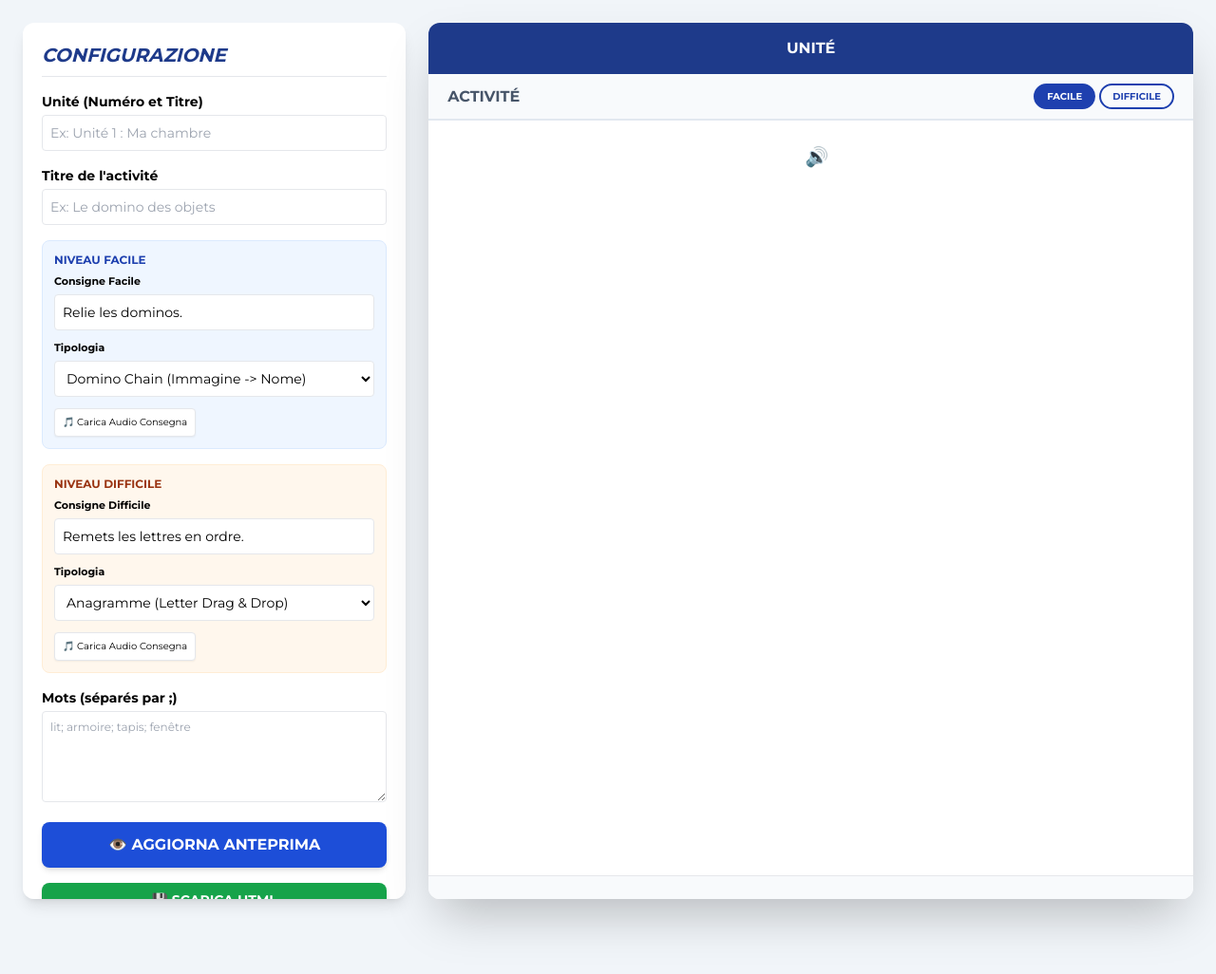
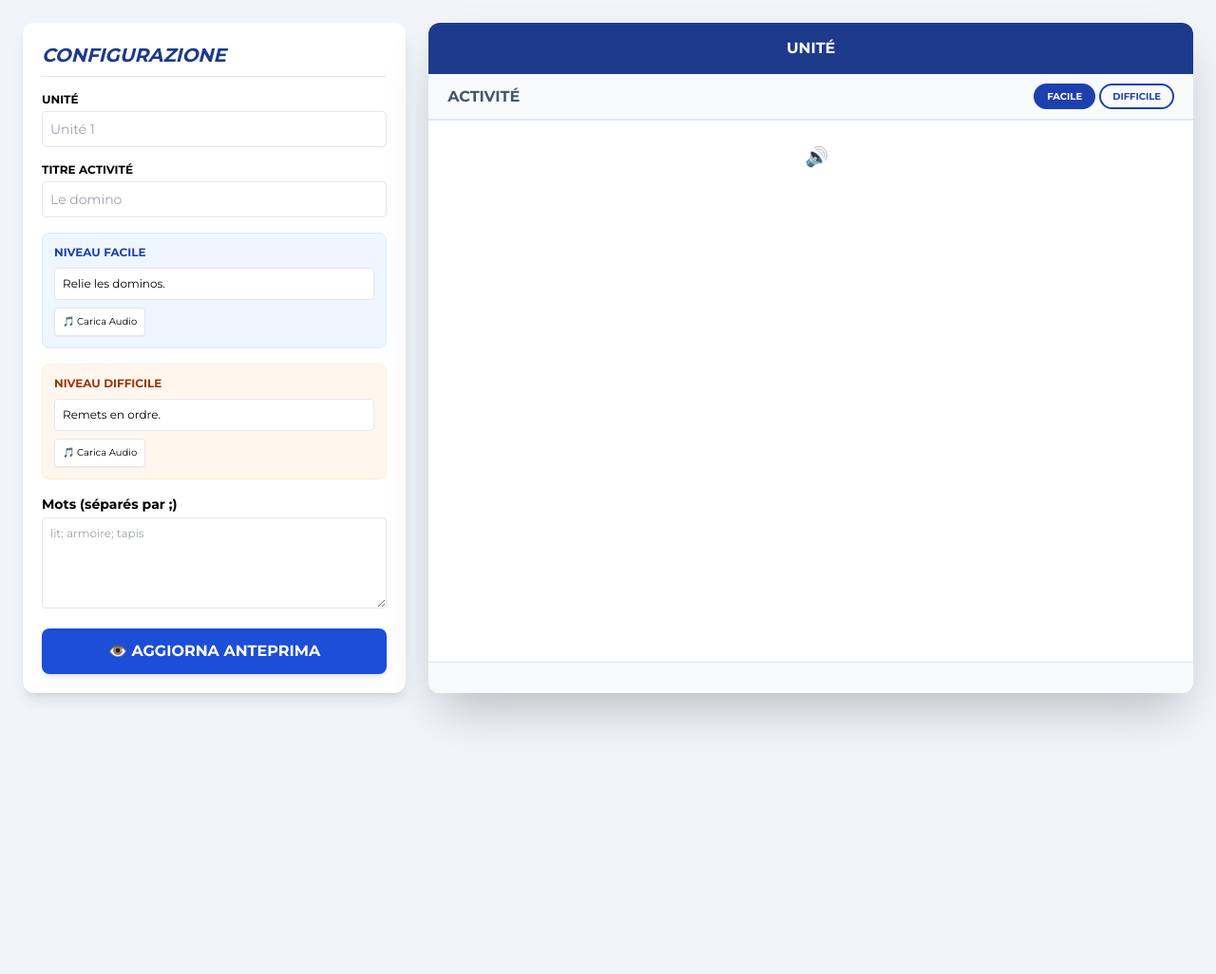
Before and after one commit to pietroputignano/strumento-didattico-ai, a Flask app: page / in a window 1280 px wide. Shown: the whole page at 95% size. Run offline with Flask 3, Linux system fonts and the light colour scheme; some libraries are stand-ins or nearby versions.

Commit message:
Update index.html

```diff
--- a/templates/index.html
+++ b/templates/index.html
@@ -29,53 +40,28 @@
             <h2 class="text-xl font-bold text-blue-900 border-b pb-2 uppercase italic">Configurazione</h2>
 
             <div class="space-y-4 text-sm">
-                <div>
-                    <p class="font-bold mb-1">Unité (Numéro et Titre)</p>
-                    <input id="in-unite" type="text" class="w-full p-2 border rounded" placeholder="Ex: Unité 1 : Ma chambre">
+                <div><p class="font-bold mb-1 uppercase text-xs">Unité</p><input id="in-unite" type="text" class="w-full p-2 border rounded" placeholder="Unité 1"></div>
+                <div><p class="font-bold mb-1 uppercase text-xs">Titre Activité</p><input id="in-activite" type="text" class="w-full p-2 border rounded" placeholder="Le domino"></div>
+
+                <div class="p-3 bg-blue-50 rounded-lg border border-blue-100">
+                    <p class="font-bold text-xs text-blue-800 uppercase mb-2">Niveau Facile</p>
+                    <input id="con-f" type="text" class="w-full p-2 border rounded mb-2 text-xs" value="Relie les dominos.">
+                    <button onclick="pickAud('con-f')" class="text-[10px] bg-white border px-2 py-1 rounded shadow-sm">🎵 Carica Audio</button>
                 </div>
 
-                <div>
-                    <p class="font-bold mb-1">Titre de l'activité</p>
-                    <input id="in-activite" type="text" class="w-full p-2 border rounded" placeholder="Ex: Le domino des objets">
+                <div class="p-3 bg-orange-50 rounded-lg border border-orange-100">
+                    <p class="font-bold text-xs text-orange-800 uppercase mb-2">Niveau Difficile</p>
+                    <input id="con-d" type="text" class="w-full p-2 border rounded mb-2 text-xs" value="Remets en ordre.">
+                    <button onclick="pickAud('con-d')" class="text-[10px] bg-white border px-2 py-1 rounded shadow-sm">🎵 Carica Audio</button>
                 </div>
 
-                <div class="p-3 bg-blue-50 rounded-lg border border-blue-100 space-y-3">
-                    <div>
-                        <p class="font-bold mb-1 uppercase text-xs text-blue-800">Niveau Facile</p>
-                        <p class="font-bold text-[11px] mb-1">Consigne Facile</p>
-                        <input id="con-f" type="text" class="w-full p-2 border rounded mb-2" value="Relie les dominos.">
-                        <p class="font-bold text-[11px] mb-1">Tipologia</p>
-                        <select id="type-f" class="w-full p-2 border rounded bg-white">
-                            <option value="domino">Domino Chain (Immagine -> Nome)</option>
-                        </select>
-                    </div>
-                    <button onclick="pickAud('con-f')" class="text-[10px] bg-white border px-2 py-1 rounded shadow-sm hover:bg-gray-50">🎵 Carica Audio Consegna</button>
-                </div>
-
-                <div class="p-3 bg-orange-50 rounded-lg border border-orange-100 space-y-3">
-                    <div>
-                        <p class="font-bold mb-1 uppercase text-xs text-orange-800">Niveau Difficile</p>
-                        <p class="font-bold text-[11px] mb-1">Consigne Difficile</p>
-                        <input id="con-d" type="text" class="w-full p-2 border rounded mb-2" value="Remets les lettres en ordre.">
-                        <p class="font-bold text-[11px] mb-1">Tipologia</p>
-                        <select id="type-d" class="w-full p-2 border rounded bg-white">
-                            <option value="anagramme">Anagramme (Letter Drag & Drop)</option>
-                        </select>
-                    </div>
-                    <button onclick="pickAud('con-d')" class="text-[10px] bg-white border px-2 py-1 rounded shadow-sm hover:bg-gray-50">🎵 Carica Audio Consegna</button>
-                </div>
-
-                <div>
-                    <p class="font-bold mb-1">Mots (séparés par ;)</p>
-                    <textarea id="items-list" class="w-full h-24 p-2 border rounded text-xs" placeholder="lit; armoire; tapis; fenêtre"></textarea>
-                </div>
+                <div><p class="font-bold mb-1">Mots (séparés par ;)</p><textarea id="items-list" class="w-full h-24 p-2 border rounded text-xs" placeholder="lit; armoire; tapis"></textarea></div>
             </div>
 
             <button onclick="updatePreview()" class="w-full bg-blue-700 text-white py-3 rounded-lg font-bold shadow-md hover:bg-blue-800 transition">👁️ AGGIORNA ANTEPRIMA</button>
-            <button onclick="downloadGame()" class="w-full bg-green-600 text-white py-2 rounded-lg font-bold text-sm shadow-md">💾 SCARICA HTML</button>
         </div>
 
-        <div class="lg:w-2/3 bg-white rounded-xl shadow-2xl overflow-hidden flex flex-col min-h-[550px]">
+        <div class="lg:w-2/3 bg-white rounded-xl shadow-2xl overflow-hidden flex flex-col min-h-[580px]">
             <div id="res-unite" class="h-unite">UNITÉ</div>
             <div class="h-activite flex justify-between items-center">
                 <span id="txt-activite">ACTIVITÉ</span>
@@ -87,7 +73,7 @@
 
             <div class="p-6 flex-grow flex flex-col items-center">
                 <div class="flex items-center gap-3 mb-6">
-                    <p id="res-consigne" class="italic text-gray-600 text-center font-medium"></p>
+                    <p id="res-consigne" class="italic text-gray-600 font-medium"></p>
                     <button onclick="playAud('consigne')" class="text-blue-600 text-xl transition active:scale-125">🔊</button>
                 </div>
 
@@ -95,7 +81,7 @@
                 <div id="options-pool" class="mt-8 flex flex-wrap justify-center gap-3 w-full"></div>
             </div>
 
-            <div id="step-nav" class="p-3 bg-slate-50 border-t flex justify-center gap-1 flex-wrap"></div>
+            <div id="step-nav" class="p-4 bg-slate-50 border-t flex justify-center gap-2 flex-wrap"></div>
         </div>
     </div>
 
@@ -105,13 +91,15 @@
     <script>
         let items = [];
         let curLvl = 'f', curStep = 0;
-        let dbImg = {}, dbAud = {};
+        let dbImg = {}, dbAud = {}, stepStatus = []; // stepStatus terrà traccia di 'completed'
         let activeKey = "";
 
         function updatePreview() {
             items = document.getElementById('items-list').value.split(';').map(i=>i.trim()).filter(i=>i!=="");
             document.getElementById('res-unite').innerText = document.getElementById('in-unite').value || "UNITÉ";
             document.getElementById('txt-activite').innerText = document.getElementById('in-activite').value || "ACTIVITÉ";
+            // Inizializza lo stato degli step come non completati
+            stepStatus = new Array(items.length).fill(false);
             if(items.length > 0) loadStep(0);
         }
 
@@ -126,10 +114,7 @@
                 document.getElementById('res-consigne').innerText = document.getElementById('con-f').value;
                 stage.innerHTML = `
                     <div class="flex flex-col md:flex-row items-center gap-4">
-                        <div class="domino-tile opacity-50 bg-slate-100">
-                            <div class="tile-img">?</div>
-                            <div class="tile-text">${word}</div>
-                        </div>
+                        <div class="domino-tile opacity-50 bg-slate-50"><div class="tile-img">?</div><div class="tile-text">${word}</div></div>
                         <div class="text-2xl text-blue-300 rotate-90 md:rotate-0">➜</div>
                         <div id="drop-zone" class="drop-target">TRASCINA QUI</div>
                     </div>
@@ -144,11 +129,9 @@
                 new Sortable(document.getElementById('drop-zone'), {
                     group: 'domino',
                     onAdd: function(evt) {
-                        const draggedWord = evt.item.getAttribute('data-word');
-                        const nextRequired = items[curStep + 1] || items[0];
-                        if(draggedWord === nextRequired) {
-                            confetti();
-                            setTimeout(() => { if(curStep < items.length-1) loadStep(curStep+1); else alert("BRAVO !"); }, 1000);
+                        const dragged = evt.item.getAttribute('data-word');
+                        if(dragged === (items[curStep + 1] || items[0])) {
+                            completeStep();
                         } else { alert("Riprova!"); evt.item.remove(); }
                     }
                 });
@@ -161,28 +144,43 @@
                         <div class="w-32 h-32 border-4 border-blue-900 rounded-xl overflow-hidden bg-white shadow-lg" onclick="pickImg('${word}')">
                             ${dbImg[word]?`<img src="${dbImg[word]}" class="w-full h-full object-contain">`:'📷'}
                         </div>
-                        <div class="flex flex-wrap justify-center gap-2">
-                            ${word.split('').map(()=>`<div class="w-10 h-10 border-2 border-dashed border-blue-300 rounded flex items-center justify-center font-bold bg-white"></div>`).join('')}
-                        </div>
-                        <div class="flex flex-wrap justify-center gap-2 mt-4">
-                            ${shuffled.map(l => `<div class="letter-tile">${l.toUpperCase()}</div>`).join('')}
+                        <div class="flex gap-2" onclick="completeStep()" style="cursor:pointer">
+                            <p class="text-xs text-gray-400">(Simulazione: clicca qui per validare l'anagramma)</p>
                         </div>
                     </div>
                 `;
             }
         }
 
+        function completeStep() {
+            confetti();
+            stepStatus[curStep] = true; // Segna come completato
+            renderNav();
+            setTimeout(() => {
+                if(curStep < items.length - 1) loadStep(curStep + 1);
+                else alert("BRAVO ! HAI FINITO !");
+            }, 1000);
+        }
+
         function renderNav() {
             const nav = document.getElementById('step-nav');
-            nav.innerHTML = items.map((_, i) => `<div class="step-pill ${i===curStep?'active':''}">${i+1}</div>`).join('');
+            nav.innerHTML = items.map((_, i) => {
+                let classes = "step-pill";
+                if(i === curStep) classes += " active";
+                if(stepStatus[i]) classes += " completed";
+                return `<div class="${classes}" onclick="loadStep(${i})">${i+1}</div>`;
+            }).join('');
         }
 
-        function switchLevel(l) {
-            curLvl = l;
-            document.getElementById('btn-f').className = l==='f' ? 'px-3 py-1 rounded-full text-[10px] font-bold border-2 border-blue-800 bg-blue-800 text-white' : 'px-3 py-1 rounded-full text-[10px] font-bold border-2 border-blue-800 text-blue-800';
-            document.getElementById('btn-d').className = l==='d' ? 'px-3 py-1 rounded-full text-[10px] font-bold border-2 border-blue-800 bg-blue-800 text-white' : 'px-3 py-1 rounded-full text-[10px] font-bold border-2 border-blue-800 text-blue-800';
-            updatePreview();
+        function playAud(type) {
+            const key = type === 'consigne' ? (curLvl === 'f' ? 'con-f' : 'con-d') : items[curStep];
+            if(dbAud[key]) { new Audio(dbAud[key]).play(); }
+            else {
+                const msg = new SpeechSynthesisUtterance(type === 'consigne' ? document.getElementById(key).value : items[curStep]);
+                msg.lang = 'fr-FR'; window.speechSynthesis.speak(msg);
+            }
         }
+
         function pickImg(k) { activeKey = k; document.getElementById('imgInp').click(); }
         function pickAud(k) { activeKey = k; document.getElementById('audInp').click(); }
         function saveImg(e) {
@@ -192,40 +190,14 @@
         }
         function saveAud(e) {
             const r = new FileReader();
-            r.onload = (ev) => { dbAud[activeKey] = ev.target.result; };
+            r.onload = (ev) => { dbAud[activeKey] = ev.target.result; alert("Audio salvato!"); };
             r.readAsDataURL(e.target.files[0]);
         }
-        function playAud(type) {
-            // Se il tipo è 'consigne', cerchiamo la chiave specifica (con-f o con-d)
-            const key = type === 'consigne' ? (curLvl === 'f' ? 'con-f' : 'con-d') : activeKey;
-
-            console.log("Tentativo riproduzione per chiave:", key); // Debug in console
-
-            if (dbAud[key]) {
-                // Se esiste l'MP3 caricato, lo riproduciamo
-                const audio = new Audio(dbAud[key]);
-                audio.play().catch(e => console.error("Errore riproduzione MP3:", e));
-            } else {
-                // Altrimenti usiamo la sintesi vocale
-                const textSource = type === 'consigne' ? document.getElementById(key).value : items[curStep];
-                const msg = new SpeechSynthesisUtterance(textSource);
-                msg.lang = 'fr-FR';
-                window.speechSynthesis.speak(msg);
-            }
-        }
-
-        // Funzione per salvare l'audio caricato
-        function saveAud(e) {
-            const file = e.target.files[0];
-            if (!file) return;
-
-            const reader = new FileReader();
-            reader.onload = (ev) => {
-                dbAud[activeKey] = ev.target.result;
-                console.log("Audio salvato per:", activeKey); // Conferma caricamento
-                alert("Audio caricato correttamente per: " + activeKey);
-            };
-            reader.readAsDataURL(file);
+        function switchLevel(l) {
+            curLvl = l;
+            document.getElementById('btn-f').className = l==='f' ? 'px-3 py-1 rounded-full text-[10px] font-bold border-2 border-blue-800 bg-blue-800 text-white' : 'px-3 py-1 rounded-full text-[10px] font-bold border-2 border-blue-800 text-blue-800';
+            document.getElementById('btn-d').className = l==='d' ? 'px-3 py-1 rounded-full text-[10px] font-bold border-2 border-blue-800 bg-blue-800 text-white' : 'px-3 py-1 rounded-full text-[10px] font-bold border-2 border-blue-800 text-blue-800';
+            updatePreview();
         }
     </script>
 </body>
```
Also changed, not shown: other parts of templates/index.html (+19 -8 lines).
